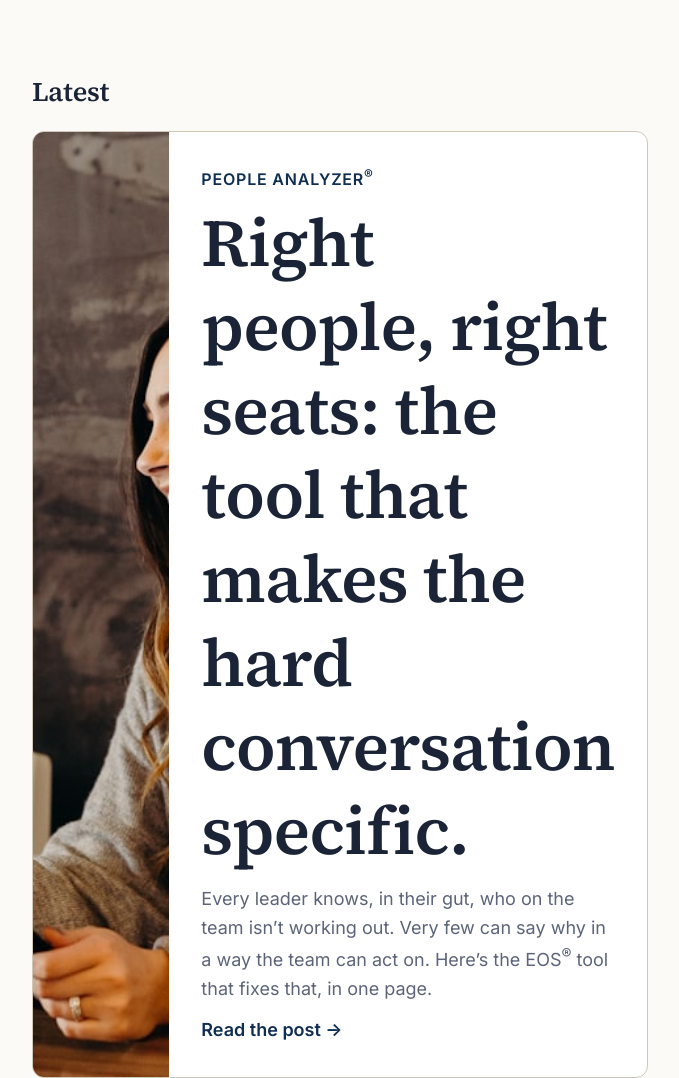
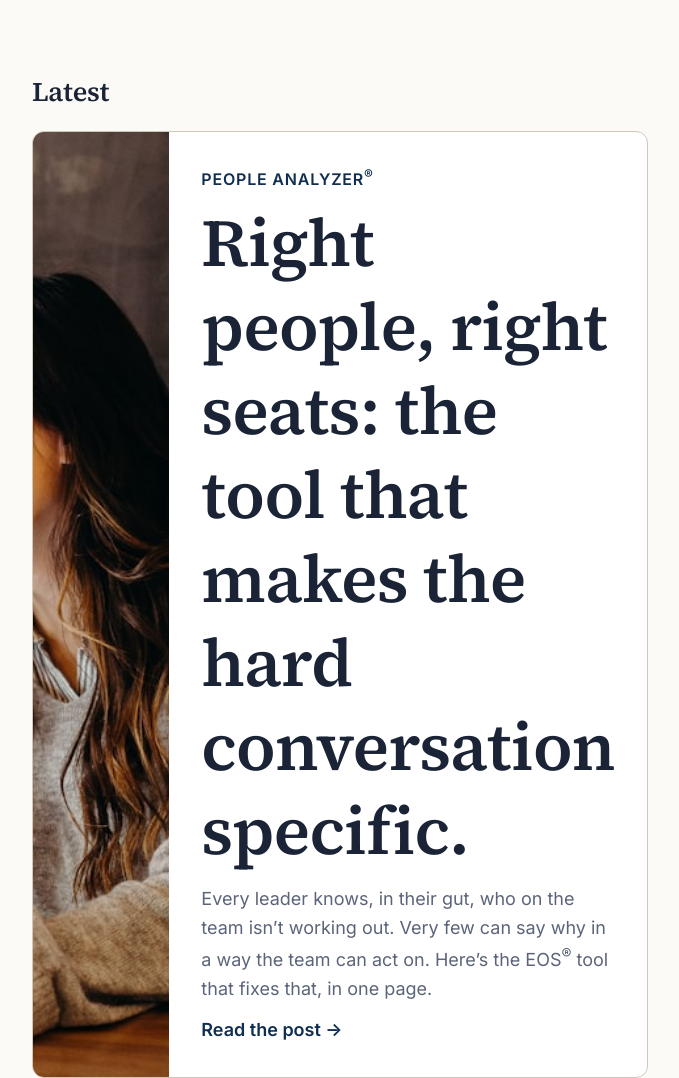
Before and after one commit to TicoRicoRay/eosdfw-site, a plain HTML site: page insights/index.html in a window 1280 px wide. Shown: the part 680-1758 px from the top of the page, without its empty margins (300-979 px from the left). Drawn offline with Linux system fonts and the light colour scheme.

Commit message:
Fix bad crop on hero article card: object-position 35% -> 50% X
The horizontal hero card slot on desktop is ~1.3:1 while source thumbnails
are 16:9, so images crop horizontally. Old 35% X shifted the visible strip
too far left, chopping subject faces in half. Center the crop at 50% X and
keep 35% Y for portrait-style framing.

```diff
--- a/css/style.css
+++ b/css/style.css
@@ -725,7 +725,8 @@ section {
     height: 100%;
     aspect-ratio: auto;
     min-height: 340px;
-    object-position: 35% 35%;
+    /* Subject-centered crop. Individual images can override with inline style. */
+    object-position: 50% 35%;
   }
   .article-card--hero .article-card__body {
     padding: var(--space-8);
```
